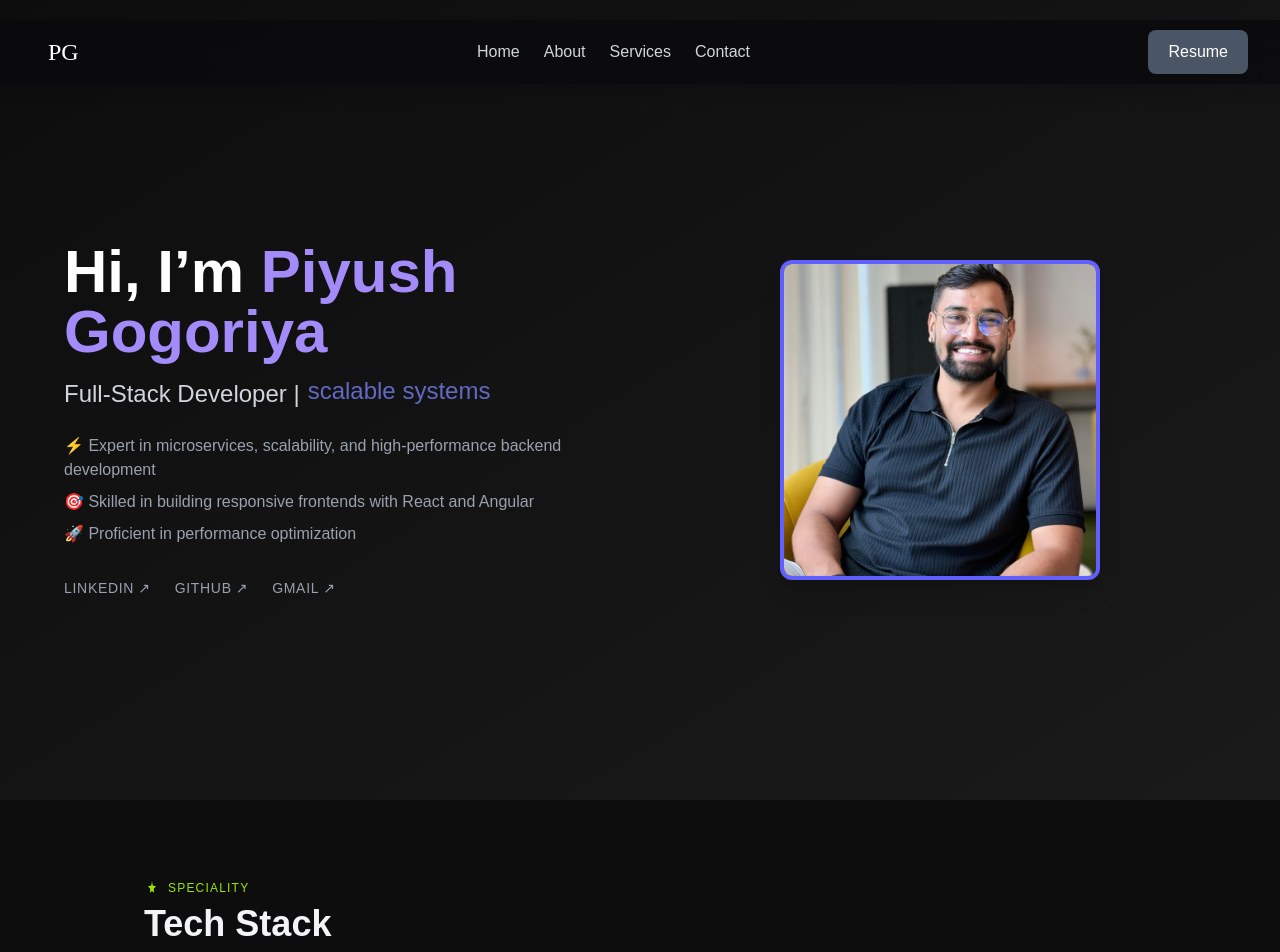
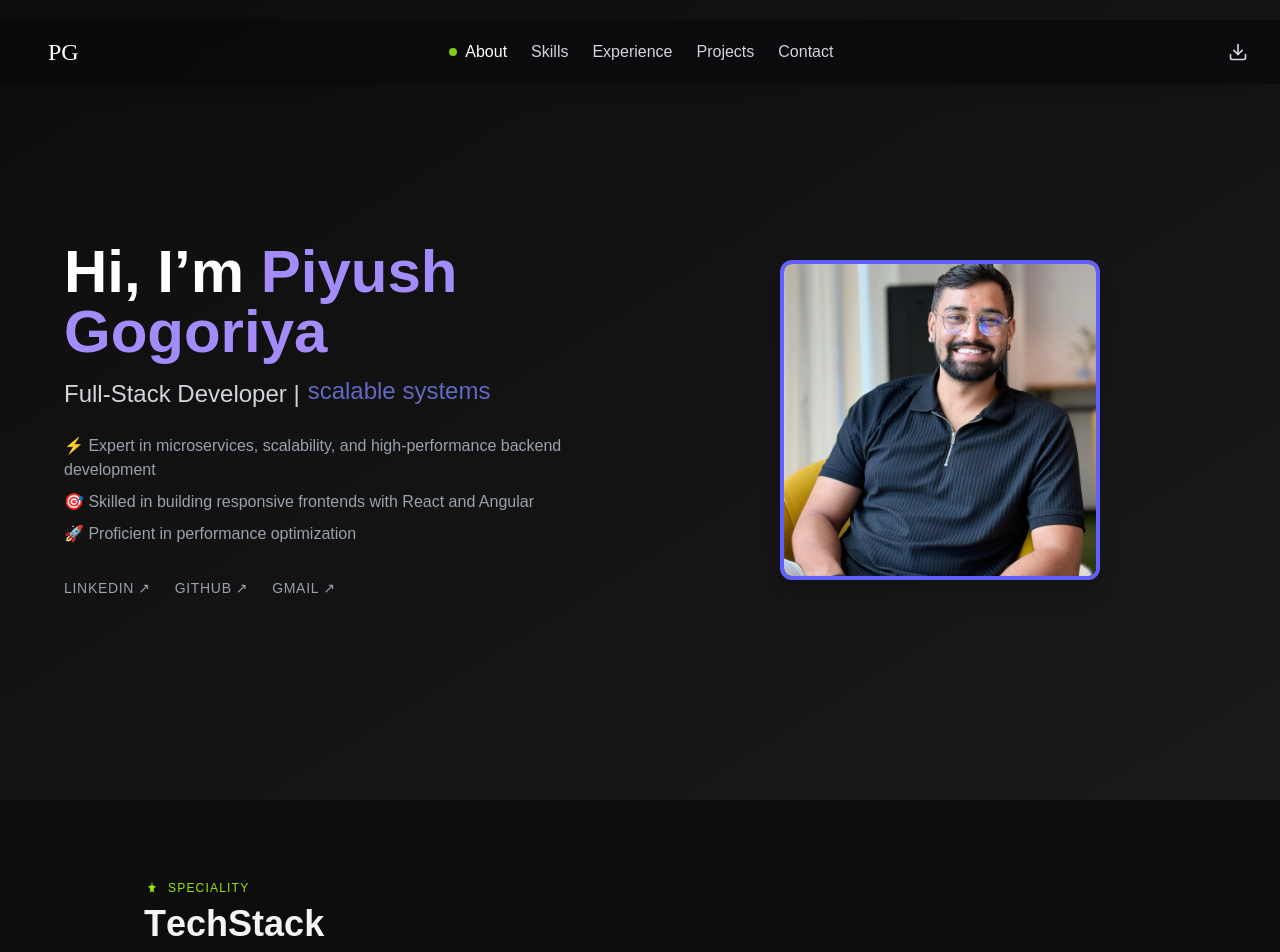
Before and after one commit to PiyushGogo/piyushgogoriya, a Next.js app in the folder piyush-gogoriya-portfolio/: page / in a window 1280 px wide. Shown: the top 952 px of the page. Built offline with nearby package versions, Linux system fonts and the light colour scheme.

Commit message:
responsive design

```diff
--- a/piyush-gogoriya-portfolio/src/components/footer.jsx
+++ b/piyush-gogoriya-portfolio/src/components/footer.jsx
@@ -1,21 +1,19 @@
 "use client";
 
 import Link from "next/link";
-import { Github, Linkedin, Mail } from "lucide-react";
+import { Github, Linkedin, Mail, Download } from "lucide-react";
 
 export default function Footer() {
   return (
-    <footer className="w-full bg-[#0d0d0d] text-gray-400   py-6 mt-10">
-
-      {/* Bottom Row */}
+    <footer className="w-full bg-[#0d0d0d] text-gray-400 py-6 mt-10">
       <div className="mt-8 w-full max-w-6xl mx-auto flex flex-col md:flex-row justify-between items-center gap-4">
         {/* Copyright */}
         <div className="text-xs text-gray-500 text-left">
           © {new Date().getFullYear()} Piyush Gogoriya. All rights reserved.
         </div>
 
-        {/* Social Links */}
-        <div className="flex gap-4">
+        {/* Social Links + Download */}
+        <div className="flex gap-4 items-center">
           <a
             href="https://github.com/yourusername"
             target="_blank"
@@ -38,6 +36,14 @@ export default function Footer() {
           >
             <Mail size={18} />
           </a>
+          <a
+            href="/resume.pdf"
+            download
+            className="flex items-center gap-1 hover:text-lime-400 transition text-xs"
+          >
+            <Download size={16} />
+            <span className="hidden sm:inline">Resume</span>
+          </a>
         </div>
       </div>
     </footer>
--- a/piyush-gogoriya-portfolio/src/components/header.jsx
+++ b/piyush-gogoriya-portfolio/src/components/header.jsx
@@ -184,16 +184,20 @@
 import { useState, useEffect } from "react";
 import { motion, useScroll, useTransform } from "framer-motion";
 import { Menu, X } from "lucide-react";
+import { Download } from "lucide-react";
+
 
 const navigationItems = [
-  { name: "Home", href: "#home" },
   { name: "About", href: "#about" },
-  { name: "Services", href: "#services" },
+  { name: "Skills", href: "#skills" },
+  { name: "Experience", href: "#experience" },
+  { name: "Projects", href: "#projects" },
   { name: "Contact", href: "#contact" },
 ];
 
 export default function Header() {
   const [isMobileMenuOpen, setIsMobileMenuOpen] = useState(false);
+  const [activeSection, setActiveSection] = useState("");
 
   // Detect desktop vs mobile
   const [isDesktop, setIsDesktop] = useState(true);
@@ -202,22 +206,41 @@ export default function Header() {
     const handleResize = () => {
       setIsDesktop(window.innerWidth >= 768);
     };
-
-    handleResize(); // Initial check
+    handleResize();
     window.addEventListener("resize", handleResize);
     return () => window.removeEventListener("resize", handleResize);
   }, []);
 
   const { scrollY } = useScroll();
 
-  // Transforms for collapsing
-  const width = useTransform(scrollY, [0, 200], ["100%", "50%"]);
+  const width = useTransform(scrollY, [0, 200], ["100%", "55%"]);
   const fontSize = useTransform(scrollY, [0, 200], ["16px", "14px"]);
   const buttonPaddingY = useTransform(scrollY, [0, 200], [10, 6]);
   const buttonPaddingX = useTransform(scrollY, [0, 200], [20, 12]);
   const borderRadius = useTransform(scrollY, [0, 200], ["0", "20rem"]);
 
   const [hoveredB, setHoveredB] = useState(false);
+
+  // Track active section
+  useEffect(() => {
+    const observer = new IntersectionObserver(
+      (entries) => {
+        entries.forEach((entry) => {
+          if (entry.isIntersecting) {
+            setActiveSection(`#${entry.target.id}`);
+          }
+        });
+      },
+      { threshold: 0.3 }
+    );
+
+    navigationItems.forEach((item) => {
+      const section = document.querySelector(item.href);
+      if (section) observer.observe(section);
+    });
+
+    return () => observer.disconnect();
+  }, []);
 
   // Scroll to top on load
   useEffect(() => {
@@ -234,15 +257,12 @@ export default function Header() {
           style={{
             width: isDesktop ? width : "100%",
             borderRadius: isDesktop ? borderRadius : "0",
-            backgroundColor: "#0b0b0dcc", // semi-transparent backdrop color
+            backgroundColor: "#0b0b0dcc",
             backdropFilter: "blur(12px)",
             opacity: 1,
           }}
           className="bg-transparent backdrop-blur-md shadow-lg"
-          transition={{
-            duration: 0.3,
-            ease: "easeInOut",
-          }}
+          transition={{ duration: 0.3, ease: "easeInOut" }}
         >
           <div className="h-full px-4 sm:px-6 lg:px-8">
             <div className="flex items-center justify-between h-16">
@@ -303,21 +323,73 @@ export default function Header() {
               {/* Desktop Navigation */}
               <nav className="hidden md:flex items-center space-x-6">
                 {navigationItems.map((item) => (
+                  // <motion.a
+                  //   key={item.name}
+                  //   href={item.href}
+                  //   style={{ fontSize }}
+                  //   className={`
+                  //     relative font-medium transition-colors duration-200
+                  //     flex items-center gap-1
+                  //     ${
+                  //       activeSection === item.href
+                  //         ? "text-white"
+                  //         : "text-gray-300 hover:text-white"
+                  //     }
+                  //     after:absolute after:left-0 after:-bottom-1 after:h-0.5
+                  //     after:bg-lime-400 after:transition-all after:duration-300
+                  //     ${
+                  //       activeSection === item.href
+                  //         ? "after:w-full"
+                  //         : "after:w-0 hover:after:w-full"
+                  //     }
+                  //   `}
+                  //   whileHover={{ scale: 1.05 }}
+                  //   whileTap={{ scale: 1.25 }}
+                  // >
+                  //   {activeSection === item.href && (
+                  //     <span className="w-2 h-2 bg-green-400 rounded-full"></span>
+                  //   )}
+                  //   {item.name}
+                  // </motion.a>
                   <motion.a
                     key={item.name}
                     href={item.href}
                     style={{ fontSize }}
-                    className="text-gray-300 hover:text-white transition-colors duration-200 font-medium"
+                    className={`
+    relative
+    font-medium
+    transition-colors duration-200
+    flex items-center gap-2
+    ${activeSection === item.href
+                        ? "text-white"
+                        : "text-gray-300 hover:text-white"
+                      }
+    ${activeSection !== item.href ? "after:absolute after:left-0 after:-bottom-1 after:h-0.5 after:bg-lime-400 after:transition-all after:duration-300" : ""}
+    ${activeSection !== item.href
+                        ? "after:w-0 hover:after:w-full"
+                        : ""
+                      }
+  `}
                     whileHover={{ scale: 1.05 }}
                     whileTap={{ scale: 1.25 }}
                   >
+                    {activeSection === item.href && (
+                      <span
+                        className="inline-block w-2 h-2 rounded-full"
+                        style={{
+                          backgroundColor: "#84cc16", // lime-400
+                          flexShrink: 0,
+                        }}
+                      />
+                    )}
                     {item.name}
                   </motion.a>
+
                 ))}
               </nav>
 
               {/* CTA Button */}
-              <motion.p
+              {/* <motion.p
                 className="hidden md:block bg-gray-600 text-white rounded-lg hover:bg-blue-700 transition-colors duration-200"
                 style={{
                   paddingTop: buttonPaddingY,
@@ -330,7 +402,22 @@ export default function Header() {
                 whileTap={{ scale: 0.95 }}
               >
                 Resume
-              </motion.p>
+              </motion.p> */}
+              <a
+                href="/resume.pdf"
+                download
+                className="
+    hidden md:inline-flex items-center
+    text-gray-300 hover:text-lime-400
+    transition
+    ml-6
+
+  "
+                title="Download Resume"
+              >
+                <Download className="w-5 h-5" />
+              </a>
+
 
               {/* Mobile Menu Button */}
               <button
@@ -357,10 +444,7 @@ export default function Header() {
           opacity: isMobileMenuOpen ? 1 : 0,
           width: "90%",
         }}
-        transition={{
-          duration: 0.3,
-          ease: "easeInOut",
-        }}
+        transition={{ duration: 0.3, ease: "easeInOut" }}
         style={{ overflow: "hidden" }}
       >
         <div className="px-6 py-4 space-y-3">
@@ -375,12 +459,6 @@ export default function Header() {
               {item.name}
             </motion.a>
           ))}
-          <motion.button
-            className="w-full bg-blue-600 text-white px-6 py-3 rounded-lg font-medium hover:bg-blue-700 transition-colors duration-200 mt-4"
-            whileTap={{ scale: 0.95 }}
-          >
-            Get Started
-          </motion.button>
         </div>
       </motion.div>
     </div>
--- a/piyush-gogoriya-portfolio/src/components/heroSection.jsx
+++ b/piyush-gogoriya-portfolio/src/components/heroSection.jsx
@@ -473,7 +473,7 @@ export default function HeroSplit() {
   }, []);
 
   return (
-    <section className="min-h-screen flex items-center justify-center bg-gradient-to-br from-[#0d0d0d] to-[#1a1a1a] text-white px-6 md:px-12 pt-20 pb-10 relative overflow-hidden">
+    <section id="about" className="min-h-screen flex items-center justify-center bg-gradient-to-br from-[#0d0d0d] to-[#1a1a1a] text-white px-6 md:px-12 pt-20 pb-10 relative overflow-hidden">
       {/* Animated Greeting */}
       <AnimatePresence>
         {showGreeting && (
--- a/piyush-gogoriya-portfolio/src/components/sectionHeading.jsx
+++ b/piyush-gogoriya-portfolio/src/components/sectionHeading.jsx
@@ -3,6 +3,8 @@
 import { motion } from "framer-motion";
 
 export default function SectionHeading({ label, title }) {
+  const titleLetters = title.split("");
+
   return (
     <motion.div
       initial={{ opacity: 0, y: 20 }}
@@ -25,9 +27,44 @@ export default function SectionHeading({ label, title }) {
           {label}
         </span>
       </div>
-      <h2 className="text-3xl md:text-4xl text-left font-extrabold text-gray-100">
-        {title}
-      </h2>
+      <motion.h2
+        className="
+          text-2xl sm:text-3xl md:text-4xl
+          text-left
+          font-extrabold
+          text-gray-100
+          flex flex-wrap
+          cursor-default
+        "
+        initial="hidden"
+        whileInView="visible"
+        // whileHover={{ scale: 1.05 }}
+        viewport={{ once: true }}
+        variants={{
+          visible: {
+            transition: {
+              staggerChildren: 0.03,
+            },
+          },
+        }}
+      >
+        {titleLetters.map((char, i) => (
+          <motion.span
+            key={i}
+            variants={{
+              hidden: { opacity: 0, y: 20 },
+              visible: { opacity: 1, y: 0 },
+            }}
+            transition={{ duration: 0.3, ease: "easeOut" }}
+            whileHover={{
+              color: "#a78bfa", // subtle highlight on hover
+              y: -2, // slight lift
+            }}
+          >
+            {char}
+          </motion.span>
+        ))}
+      </motion.h2>
     </motion.div>
   );
 }
```
